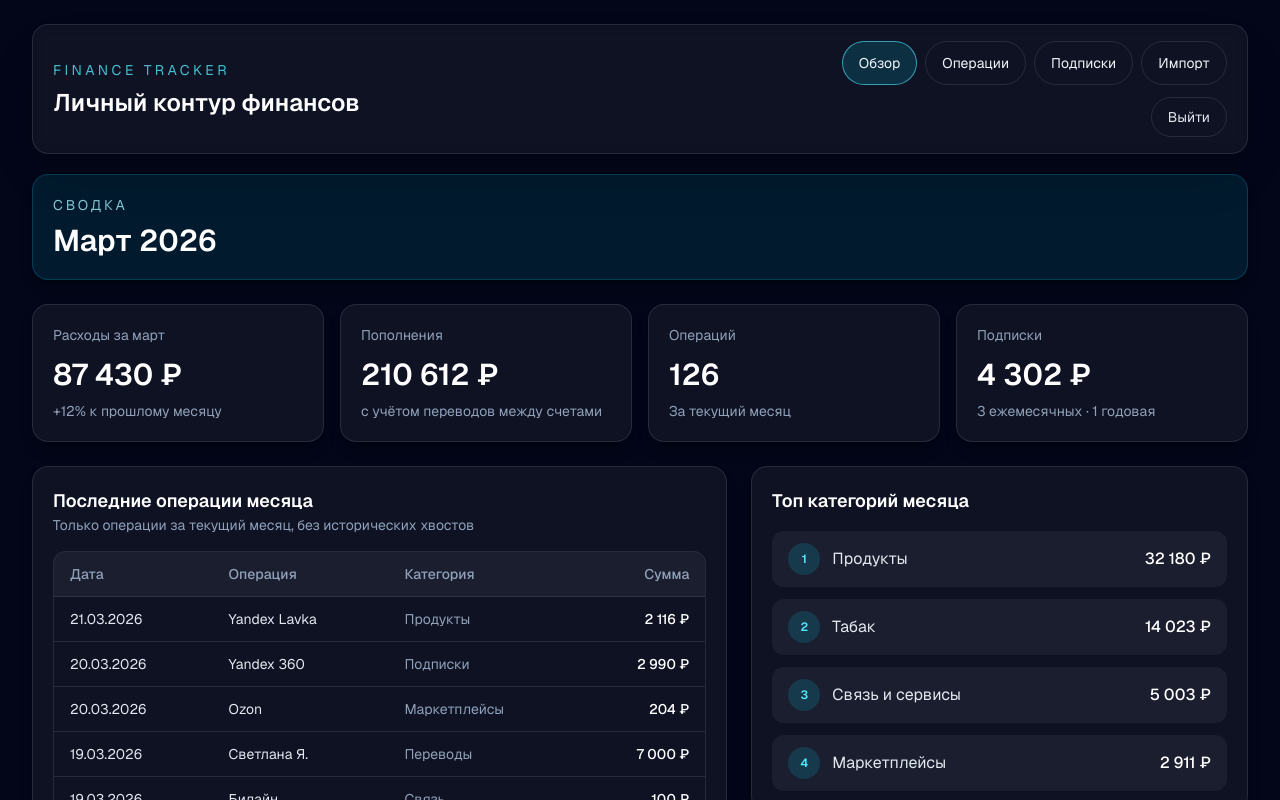
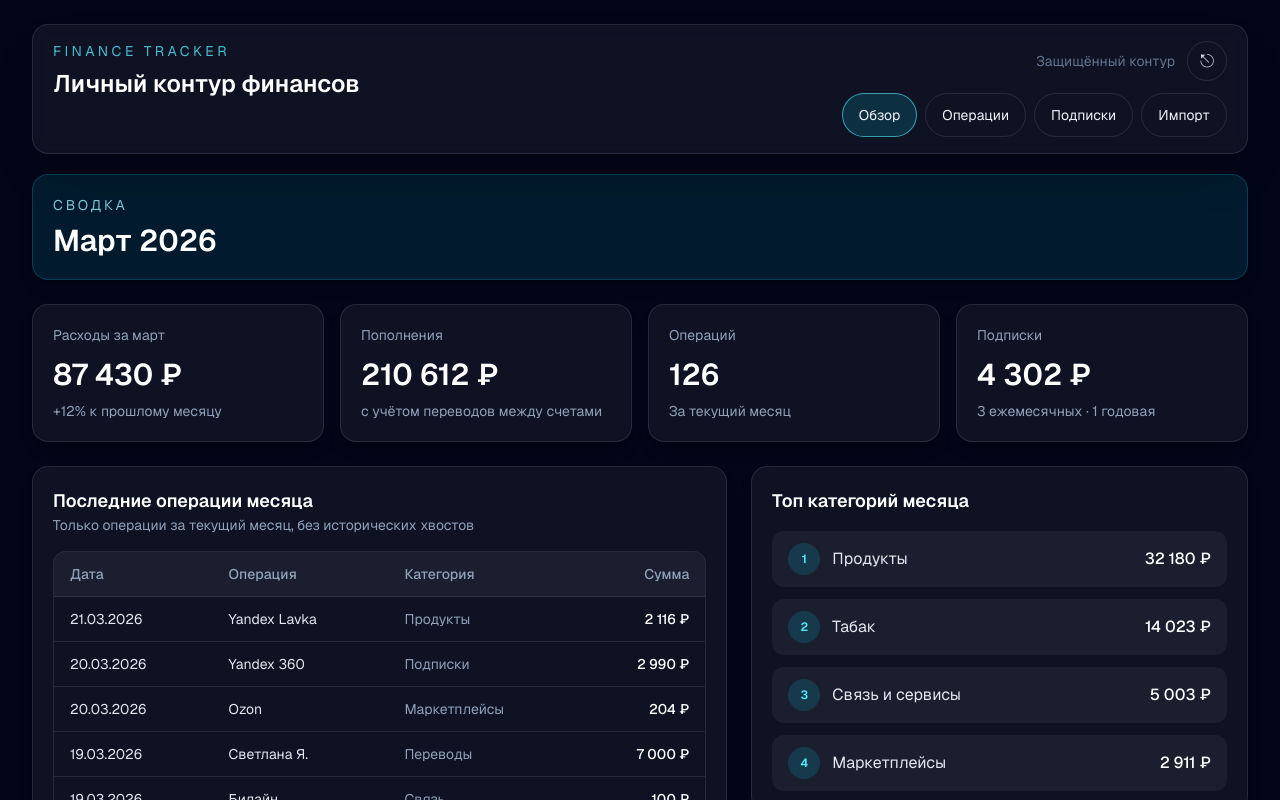
Before and after one commit to Seiner42/sacred-code-forge, a Next.js app in the folder projects/finance-tracker/: page / in a window 1280 px wide. Shown: the top 800 px of the page. Built offline with nearby package versions, Linux system fonts and the light colour scheme.

Commit message:
refine finance tracker auth and ui polish

```diff
--- a/projects/finance-tracker/src/app/api/auth/login/route.ts
+++ b/projects/finance-tracker/src/app/api/auth/login/route.ts
@@ -23,7 +23,7 @@ export async function POST(request: Request) {
   response.cookies.set(AUTH_COOKIE, "1", {
     httpOnly: true,
     sameSite: "lax",
-    secure: process.env.NODE_ENV === "production",
+    secure: false,
     path: "/",
     maxAge: 60 * 60 * 24 * 30,
   });
--- a/projects/finance-tracker/src/app/api/auth/logout/route.ts
+++ b/projects/finance-tracker/src/app/api/auth/logout/route.ts
@@ -6,7 +6,7 @@ export async function POST() {
   response.cookies.set(AUTH_COOKIE, "", {
     httpOnly: true,
     sameSite: "lax",
-    secure: process.env.NODE_ENV === "production",
+    secure: false,
     path: "/",
     maxAge: 0,
   });
--- a/projects/finance-tracker/src/app/login/page.tsx
+++ b/projects/finance-tracker/src/app/login/page.tsx
@@ -30,8 +30,7 @@ export default function LoginPage() {
         return;
       }
 
-      router.replace("/");
-      router.refresh();
+      window.location.href = "/";
     } catch {
       setError("Сбой входа. Повтори попытку.");
     } finally {
--- a/projects/finance-tracker/src/components/app-shell.tsx
+++ b/projects/finance-tracker/src/components/app-shell.tsx
@@ -29,7 +29,9 @@ export function AppShell({ children }: { children: ReactNode }) {
     <div className="min-h-screen bg-slate-950 text-slate-100">
       <div className="mx-auto flex min-h-screen max-w-7xl flex-col px-3 py-4 sm:px-6 sm:py-6 lg:px-8">
         <header className="mb-5 rounded-2xl border border-white/10 bg-white/5 px-4 py-4 shadow-2xl shadow-black/20 backdrop-blur sm:px-5">
-          <div className="flex flex-col gap-4 lg:flex-row lg:items-center lg:justify-between">
+          <div className="flex flex-col gap-4 lg:flex-row lg:items-start lg:justify-between">
+            <div>
+              <div className="flex items-start justify-between gap-3">
                 <div>
                   <p className="text-xs uppercase tracking-[0.25em] text-cyan-300/80 sm:text-sm">
                     Finance Tracker
@@ -38,7 +40,33 @@ export function AppShell({ children }: { children: ReactNode }) {
                     Личный контур финансов
                   </h1>
                 </div>
+
+                <button
+                  type="button"
+                  onClick={handleLogout}
+                  aria-label="Выйти"
+                  title="Выйти"
+                  className="inline-flex h-10 w-10 shrink-0 items-center justify-center rounded-full border border-white/10 text-slate-300 transition hover:border-rose-400/50 hover:bg-rose-500/10 hover:text-white lg:hidden"
+                >
+                  <span className="text-lg">⎋</span>
+                </button>
+              </div>
+            </div>
+
             <div className="flex flex-col gap-3 sm:items-end">
+              <div className="flex items-center justify-between gap-3 lg:justify-end">
+                <p className="text-xs text-slate-500 sm:text-sm">Защищённый контур</p>
+                <button
+                  type="button"
+                  onClick={handleLogout}
+                  aria-label="Выйти"
+                  title="Выйти"
+                  className="hidden h-10 w-10 items-center justify-center rounded-full border border-white/10 text-slate-300 transition hover:border-rose-400/50 hover:bg-rose-500/10 hover:text-white lg:inline-flex"
+                >
+                  <span className="text-lg">⎋</span>
+                </button>
+              </div>
+
               <nav className="grid grid-cols-2 gap-2 sm:flex sm:flex-wrap sm:justify-end">
                 {navItems.map((item) => {
                   const isActive = pathname === item.href;
@@ -58,13 +86,6 @@ export function AppShell({ children }: { children: ReactNode }) {
                   );
                 })}
               </nav>
-              <button
-                type="button"
-                onClick={handleLogout}
-                className="inline-flex min-h-10 items-center justify-center self-start rounded-full border border-white/10 px-4 py-2 text-sm text-slate-200 transition hover:border-rose-400/50 hover:bg-rose-500/10 hover:text-white sm:self-end"
-              >
-                Выйти
-              </button>
             </div>
           </div>
         </header>
```
Lines whose indentation alone changed are shown as unchanged.
